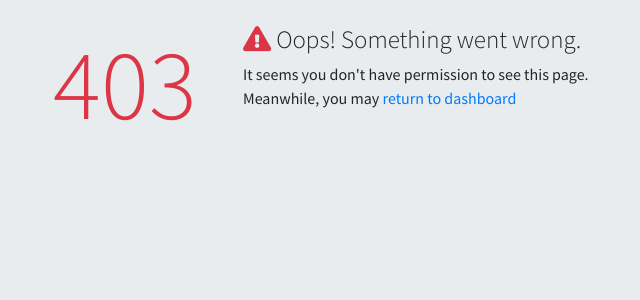
After one commit to williamdwiputra37/tugas_kelompok_pwl, a CodeIgniter 4 app: template app/Views/errors/error_permission.php in a window 1280 px wide. The commit adds this page. Shown: the top 300 px of the page, without its empty margins (287-927 px from the left). Run offline with PHP 8.4 and a stand-in for CodeIgniter, Linux system fonts and the light colour scheme; the template is opened without the code that fills it, so the values that code supplies are empty; some libraries are stand-ins or nearby versions.

Commit message:
adding error-permission view

```diff
--- a/app/Config/Routes.php
+++ b/app/Config/Routes.php
@@ -38,6 +38,7 @@ $routes->get('/auth/login', 'Auth::login');
 $routes->get('/auth/register', 'Auth::register');
 $routes->get('/admin', 'Admin::index', ['filter' => ['authGuard','adminGuard']]);
 $routes->get('/dashboard', 'Dashboard::index', ['filter' => 'authGuard']);
+$routes->get('/error-permission', 'ErrorPermission::index');
 
 /*
  * --------------------------------------------------------------------
--- a/app/Filters/AdminGuard.php
+++ b/app/Filters/AdminGuard.php
@@ -10,7 +10,7 @@ class AdminGuard implements FilterInterface {
     public function before(RequestInterface $request, $arguments = null)
     {
         if(session()->get('role') != 'admin') {
-            return redirect()->to('dashboard');
+            return redirect()->to('error-permission');
         }
     }
 
--- /dev/null
+++ b/app/Views/errors/error_permission.php
@@ -0,0 +1,43 @@
+<!DOCTYPE html>
+<html lang="en">
+
+<head>
+    <meta charset="utf-8">
+    <meta name="viewport" content="width=device-width, initial-scale=1">
+    <title>AdminLTE 3 | 500 Error</title>
+
+    <!-- Google Font: Source Sans Pro -->
+    <link rel="stylesheet" href="https://fonts.googleapis.com/css?family=Source+Sans+Pro:300,400,400i,700&display=fallback">
+    <!-- Font Awesome -->
+    <link rel="stylesheet" href="<?= base_url('assets/plugins/fontawesome-free/css/all.min.css') ?>">
+    <!-- Theme style -->
+    <link rel="stylesheet" href="<?= base_url('assets/dist/css/adminlte.min.css') ?>">
+</head>
+
+<body class="hold-transition login-page">
+    <section class="content">
+        <div class="error-page m-4">
+            <h2 class="headline text-danger">403</h2>
+
+            <div class="error-content">
+                <h3><i class="fas fa-exclamation-triangle text-danger"></i> Oops! Something went wrong.</h3>
+
+                <p>
+                    It seems you don't have permission to see this page.
+                    Meanwhile, you may <a href="<?= base_url('dashboard')?>">return to dashboard</a>
+                </p>
+            </div>
+        </div>
+        <!-- /.error-page -->
+
+    </section>
+
+    <!-- jQuery -->
+    <script src="<?= base_url('assets/plugins/jquery/jquery.min.js') ?>"></script>
+    <!-- Bootstrap 4 -->
+    <script src="<?= base_url('assets/plugins/bootstrap/js/bootstrap.bundle.min.js') ?>"></script>
+    <!-- AdminLTE App -->
+    <script src="<?= base_url('assets/dist/js/adminlte.min.js') ?>"></script>
+</body>
+
+</html>
```
Also changed, not shown: app/Controllers/ErrorPermission.php (added, +11 -0 lines).
